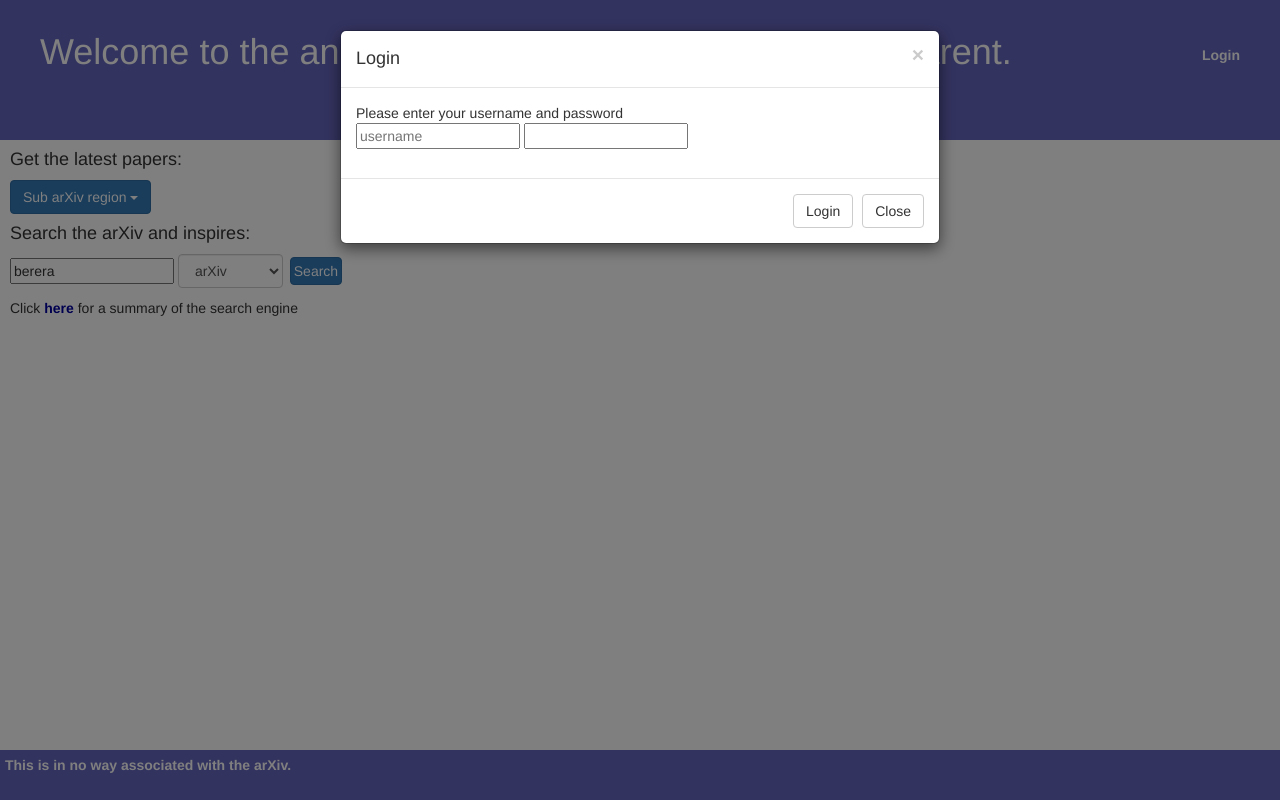
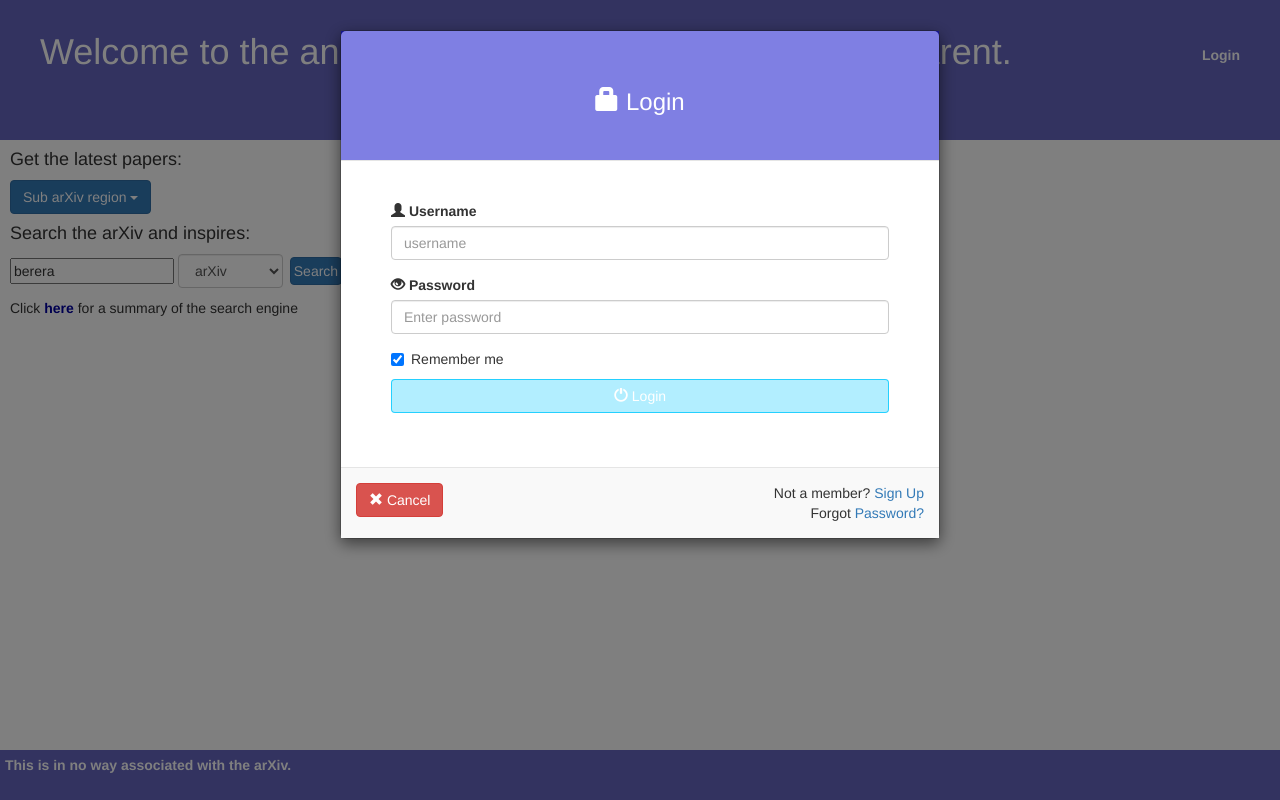
Before and after one commit to markharley/anarxiv_thebeginning, a Django app: page /home/ in a window 1280 px wide, after a click on "Login". Run offline with Django 3.2, Linux system fonts and the light colour scheme; some libraries are stand-ins or nearby versions.

Commit message:
modified the log-in modal

```diff
--- a/anarxiv/anarxiv_app/static/css/home.css
+++ b/anarxiv/anarxiv_app/static/css/home.css
@@ -314,3 +314,28 @@ p {
 #arXivLink{
     margin-bottom: 10px;
 }
+
+
+#signup{
+    margin-top: 20px;
+    color:rgba(0,0,250,0.8);
+    font-weight: bold;
+}
+
+
+.modal-header{
+    background-color: rgba(0,0,200,0.5);
+  color:white !important;
+  text-align: center;
+  font-size: 40px;
+}
+#loginbutton{
+    background-color: rgba(0,200,255,0.3);
+    border-color: rgba(0,200,255,0.8);
+
+}
+
+
+.modal-footer {
+  background-color: #f9f9f9;
+}
--- a/anarxiv/anarxiv_app/templates/base.html
+++ b/anarxiv/anarxiv_app/templates/base.html
@@ -33,26 +33,44 @@
 
 	    		<!-- Modal content-->
 	    		<div class="modal-content">
-	    		<div class="modal-header">
-	    			<button type="button" class="close" data-dismiss="modal">&times;</button>
-	    			<h4 class="modal-title">Login</h4>
+
+	    				<div class="modal-header" style="padding:35px 50px;">
+          					<h3><span class="glyphicon glyphicon-lock"></span> Login</h3>
         				</div>
-	    		<div class="modal-body">
-	    			<p>Please enter your username and password</p>
-	    			<form id="loginForm" action method="#">
-	    			<input id="loginUser" type="text" placeholder="username">
-	    			<input id="loginPassword" type="password">
+
+	    				<div class="modal-body"style="padding:40px 50px;">
+	    					 <form role="form" id="loginForm">
+           						 <div class="form-group">
+              						<label for="usrname"><span class="glyphicon glyphicon-user"></span> Username</label>
+              						<input type="text" class="form-control" id="loginUser" placeholder="username">
+
+            					</div>
+
+            					<div class="form-group">
+             						 <label for="psw"><span class="glyphicon glyphicon-eye-open"></span> Password</label>
+              						<input type="text" class="form-control" id="loginPassword" placeholder="Enter password">
+           						 </div>
+
+            					<div class="checkbox">
+              						<label><input type="checkbox" value="" checked>Remember me</label>
+           						</div>
+             					 <button id = "loginbutton" type="submit" class="btn btn-success btn-block"><span class="glyphicon glyphicon-off" onclick="loginAttempt()"></span> Login</button>
          						 </form>
         				</div>
+
+
 	    				<div class="modal-footer">
 		    				<p id="loginErrorMessage" class="hidden"> Invalid username or password, please try again. </p>
 		    				<p id="loginServerError" class="hidden"> Failed to contact the server, please try again later. </p>
-	    			<button type="button" class="btn btn-default" onclick="loginAttempt()">Login</button>
-	    			<button type="button" class="btn btn-default" data-dismiss="modal">Close</button>
+		    		   		<button type="submit" class="btn btn-danger btn-default pull-left" data-dismiss="modal"><span class="glyphicon glyphicon-remove"></span> Cancel</button>
+        			  <p>Not a member? <a href="#">Sign Up</a></p>
+          			<p>Forgot <a href="#">Password?</a></p>
 	    		</div>
 			</div>
 		</div>
 	</div>
+
+
 
 
 
@@ -100,4 +118,15 @@
 
 	</div>
 
+
+
+
+
+
+
+
 </body>
+
+
+
+</body>
--- a/anarxiv/anarxiv_app/templates/home.html
+++ b/anarxiv/anarxiv_app/templates/home.html
@@ -84,7 +84,7 @@
 
      	 </div>
       <div class="modal-footer">
-        <button type="button" class="btn btn-secondary" data-dismiss="modal">Close</button>
+        <button type="button" class="btn btn-primary" data-dismiss="modal">Close</button>
       </div>
     </div>
   </div>
--- a/anarxiv/anarxiv_app/templates/message.html
+++ b/anarxiv/anarxiv_app/templates/message.html
@@ -2,7 +2,7 @@
 <div id="comment">
 	{{ message  }}
 	<div id="messageoptions">
-	<span id = "message_time">{{ time }}</span> <span id ="messagecomment"> comment </span>   <span id="messagedelete">delete</span>
+	<span id = "message_time">{{ time }}</span> <span id ="messagecomment"> comment </span>   <span id="messagedelete" data-toggle="modal" data-target="#myModal">delete</span>
 	</div>
 </div>
 </div>
```
Also changed, not shown: anarxiv/anarxiv_app/templates/paper.html (+19 -0 lines). Lines whose indentation alone changed are shown as unchanged.
